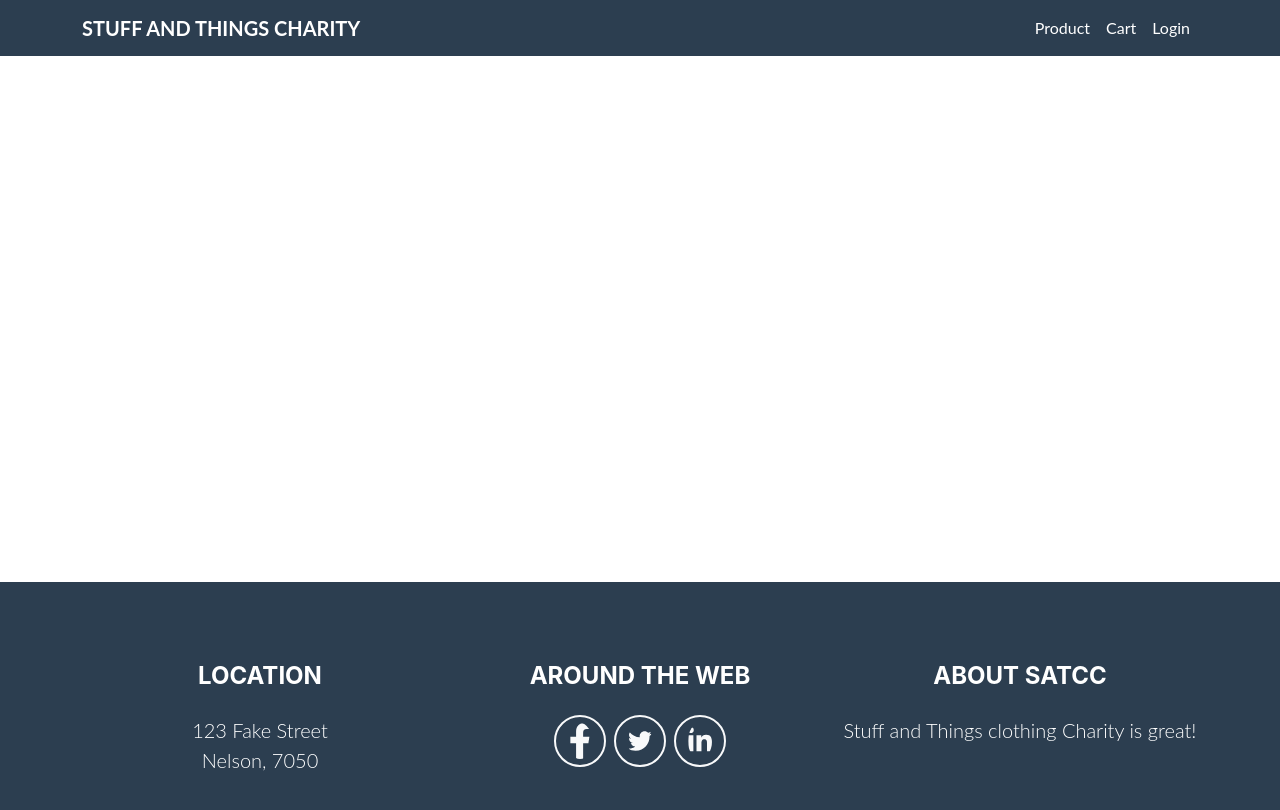
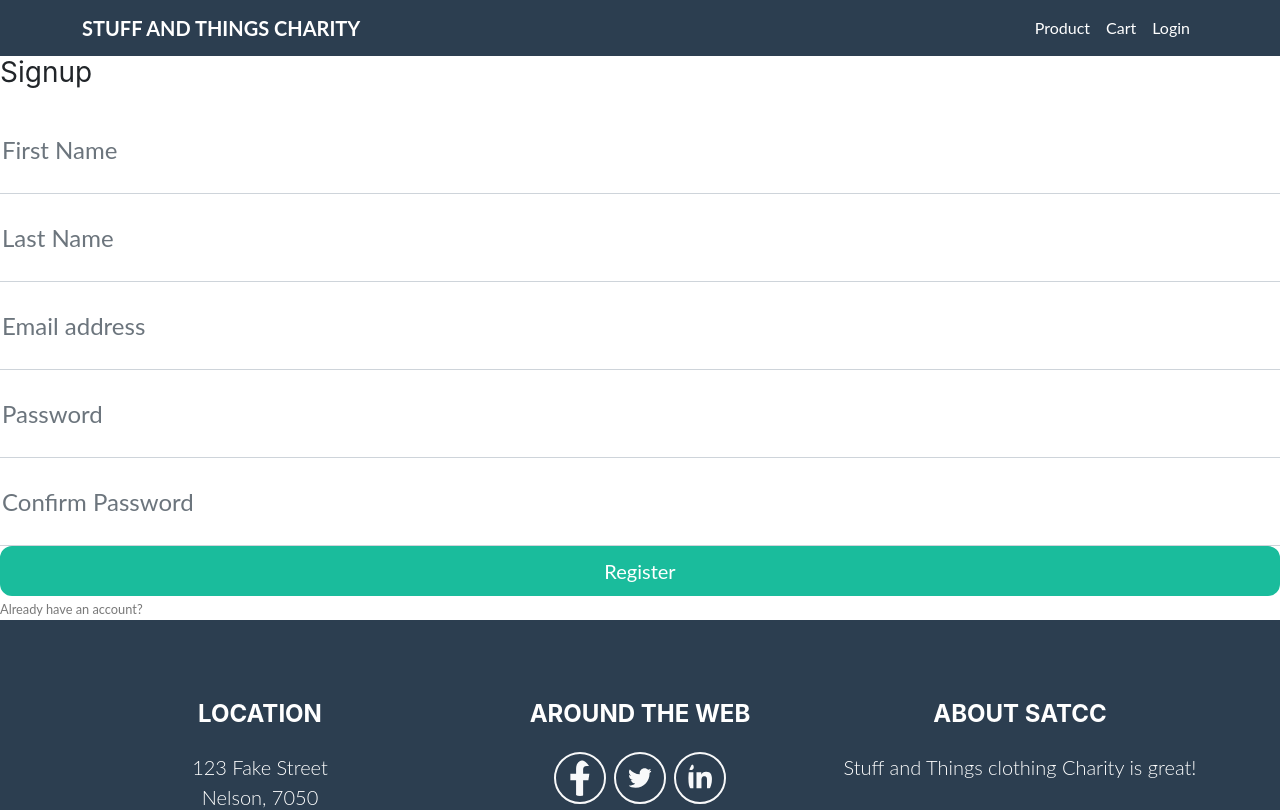
Before and after one commit to Kenny-WilliamsStockdale/WEB701-Project, a React (Create React App) app in the folder frontend/: page /Signup in a window 1280 px wide. Shown: the top 810 px of the page. Built offline with nearby package versions, Linux system fonts and the light colour scheme.

Commit message:
added signup form basic

```diff
--- a/frontend/src/App.js
+++ b/frontend/src/App.js
@@ -8,6 +8,7 @@ import Footer from './components/Footer';
 import Landing from './pages/Landing';
 import Product from './pages/Product';
 import Login from './pages/Login';
+import Signup from './pages/Signup';
 import { BrowserRouter as Router, Route, Routes } from 'react-router-dom';
 /* -------------------------------------------------------------------------- */
 /*                               Layout Section                               */
@@ -20,6 +21,7 @@ const App = () => (
         <Route path="/" element={<Landing />} exact />
         <Route path="/Product" element={<Product />} />
         <Route path="/Login" element={<Login />} />
+        <Route path="/Signup" element={<Signup />} />
       </Routes>
     </main>
     <Footer />
--- a/frontend/src/pages/Login.js
+++ b/frontend/src/pages/Login.js
@@ -27,7 +27,7 @@ const Login = () => {
       </label>
     </div>
     <button className="w-100 btn btn-lg btn-primary" id="submit-button" type="submit">Sign in</button>
-    <Link className="signup-link"to="/">New Customer? Register</Link>
+    <Link className="signup-link"to="/Signup">New Customer? Register</Link>
   </form>
 </main>
   )
--- /dev/null
+++ b/frontend/src/pages/Signup.js
@@ -0,0 +1,40 @@
+/* -------------------------------------------------------------------------- */
+/*                               Import Section                               */
+/* -------------------------------------------------------------------------- */
+import React from 'react'
+import { Link } from 'react-router-dom';
+import './Signup.css'
+/* -------------------------------------------------------------------------- */
+/*                               Layout Section                               */
+/* -------------------------------------------------------------------------- */
+const Signup = () => {
+  return (
+    <form>
+      <h1 className="h3 mb-3 fw-normal">Signup</h1>
+      <div className="form-floating">
+        <input type="first-name" className="form-control" id="floatingInput" placeholder="FirstName" />
+        <label htmlFor="floatingInput">First Name</label>
+      </div>
+      <div className="form-floating">
+        <input type="last-name" className="form-control" id="floatingInput" placeholder="LastName" />
+        <label htmlFor="floatingInput">Last Name</label>
+      </div>
+      <div className="form-floating">
+        <input type="email" className="form-control" id="floatingInput" placeholder="name@example.com" />
+        <label htmlFor="floatingInput">Email address</label>
+      </div>
+      <div className="form-floating">
+        <input type="password" className="form-control" id="floatingPassword" placeholder="Password" />
+        <label htmlFor="floatingPassword">Password</label>
+      </div>
+      <div className="form-floating">
+        <input type="confirm-password" className="form-control" id="floatingPassword" placeholder="ConfirmPassword" />
+        <label htmlFor="floatingPassword">Confirm Password</label>
+      </div>
+      <button className="w-100 btn btn-lg btn-primary" type="submit">Register</button>
+      <Link className="signup-link"to="/Login">Already have an account?</Link>
+    </form>
+  )
+}
+
+export default Signup
```
Also changed, not shown: frontend/src/pages/Signup.css (added).
